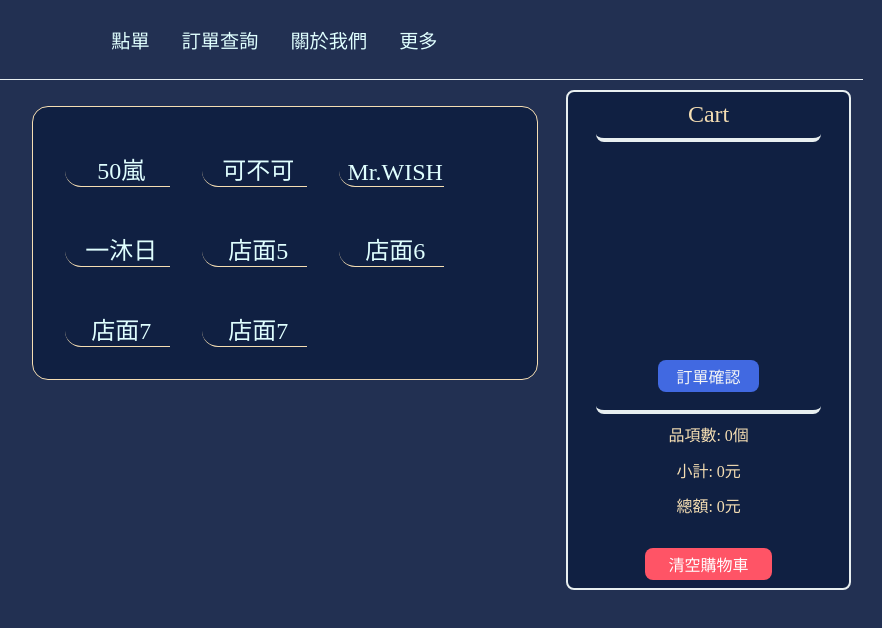
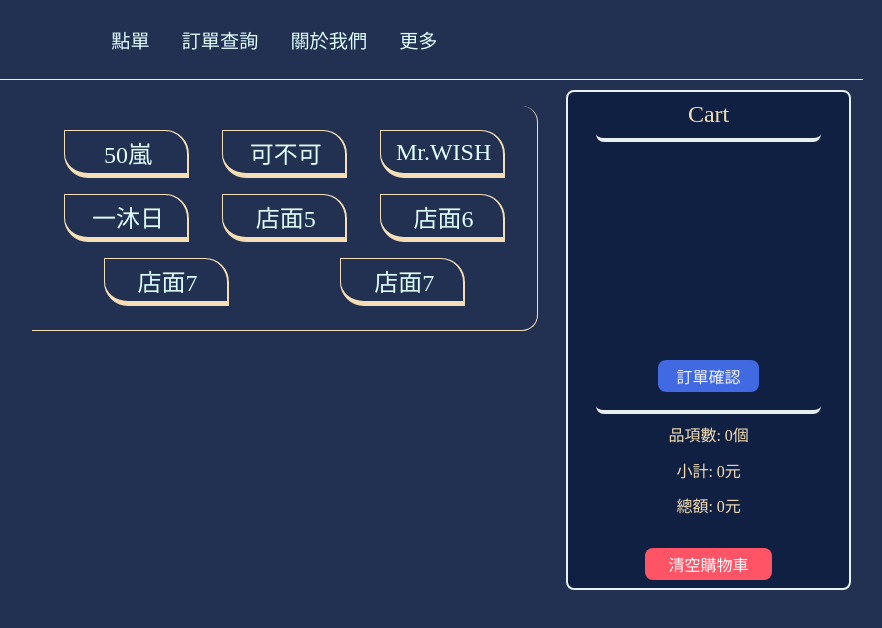
Before and after one commit to neko12377/Tap-Sip, a React app: page /#/ordering in a window 1280 px wide. Shown: the top 628 px of the page, without its empty margins (341-1223 px from the left). Built offline with nearby package versions, Linux system fonts and the light colour scheme.

Commit message:
change design

```diff
--- a/package.json
+++ b/package.json
@@ -1,7 +1,7 @@
 {
   "name": "beverage-ordering",
   "version": "1.0.0",
-  "description": "",
+  "description": "A template for an App of beverage ordering",
   "main": "index.js",
   "scripts": {
     "test": "echo \"Error: no test specified\" && exit 1",
--- a/src/Container Components/MerchandiseCategory.jsx
+++ b/src/Container Components/MerchandiseCategory.jsx
@@ -106,7 +106,7 @@
 const ItemImage = styled(ItemName)`
   height: 50%;
   width: 90%;
-  border: solid 1px wheat;
+  border: solid 1px white;
   border-radius: 1rem;
 `;
 
--- a/src/Container Components/OrdersConsulting.jsx
+++ b/src/Container Components/OrdersConsulting.jsx
@@ -113,7 +113,7 @@
                   {`${item.item}(${item.size ? item.size : '>_0'}) X ${item.numbers} $${item.price * item.numbers}`}
                 </Merchandise>
                 <CustomizedDetail>
-                  {`${item.sugar}/${item.ice}`}
+                  {`${item.sugar}/${item.ice}/${item.detail}`}
                 </CustomizedDetail>
               </ItemList>
             ),
--- a/src/Container Components/OrdersPage.jsx
+++ b/src/Container Components/OrdersPage.jsx
@@ -20,7 +20,7 @@
     justify-content: flex-start;
     align-items: center;
     height: 100%;
-    max-height: 440px;
+    max-height: 78%;
     top: 60px;
   }
 `;
--- a/src/Presentationl Components/Initial Page.jsx
+++ b/src/Presentationl Components/Initial Page.jsx
@@ -10,6 +10,7 @@
   top: 90px;
   position: relative;
   width: 90%;
+  max-width: 600px;
   height: 200px;
   padding: 0.25rem;
   border: 1px solid wheat;
--- a/src/Presentationl Components/MerchandiseList.jsx
+++ b/src/Presentationl Components/MerchandiseList.jsx
@@ -48,16 +48,17 @@
 const InitialPage = styled.div`
   display: flex;
   align-items: flex-start;
-  justify-content: flex-start;
+  justify-content: space-around;
   width: 90%;
   min-width: 445px;
   flex-wrap: wrap;
   font-size: 1.5rem;
   padding: 1rem;
   margin: 1rem;
-  border: 1px solid wheat;
-  border-radius: 1rem;
-  background-color: #102042;
+  border-bottom: 1px solid wheat;
+  border-right: 1px solid wheat;
+  border-radius: 1rem 1rem 1rem 0;
+  /* background-color: #102042; */
   overflow: scroll;
   @media (max-width: 576px) {
     justify-content: center;
@@ -68,52 +69,55 @@
   }
 `;
 // boutton clicked effect 🚀;
-// const OptionOfShops = styled(Link)`
-//   display: flex;
-//   flex-direction: column;
-//   justify-content: center;
-//   align-items: center;
-//   width: 20%;
-//   min-width: 20%;
-//   height: 8rem;
-//   margin: 0.1rem;
-//   background-color: #4a66a3;
-//   border-bottom: 12px solid #223052;
-//   border-left: 1px solid #223052;
-//   border-right: 1px solid #aaaaaa55;
-//   border-top: 1px solid #aaaaaa55;
-//   border-radius: 1rem;
-//   color: lightblue;
-//   text-decoration: none;
-//   z-index: 1;
-//   &:hover{
-//     transform: translate(0, 4px);
-//     border-left: 5px solid #0f1832;
-//     border-right: 5px solid #0f1832;
-//     border-top: 8px solid #0f1832;
-//     border-bottom: 1px solid #0f1832;
-//     /* box-shadow: 0 -5px 5px white; */
-//     transition: transform 0.8s, border 0.4s, color 0.4s;
-//     color: #71b5cc77;
-//     z-index: 0;
-//   }
-//   @media (max-width: 576px) {
-//     min-width: 30%;
-//   }
-// `;
+/* const OptionOfShops = styled(Link)`
+  display: flex;
+  flex-direction: column;
+  justify-content: center;
+  align-items: center;
+  width: 20%;
+  min-width: 20%;
+  height: 8rem;
+  margin: 0.1rem;
+  background-color: #4a66a3;
+  border-bottom: 12px solid #223052;
+  border-left: 1px solid #223052;
+  border-right: 1px solid #aaaaaa55;
+  border-top: 1px solid #aaaaaa55;
+  border-radius: 1rem;
+  color: lightblue;
+  text-decoration: none;
+  z-index: 1;
+  &:hover{
+    transform: translate(0, 4px);
+    border-left: 5px solid #0f1832;
+    border-right: 5px solid #0f1832;
+    border-top: 8px solid #0f1832;
+    border-bottom: 1px solid #0f1832;
+    box-shadow: 0 -5px 5px white;
+    transition: transform 0.8s, border 0.4s, color 0.4s;
+    color: #71b5cc77;
+    z-index: 0;
+  }
+  @media (max-width: 576px) {
+    min-width: 30%;
+  }
+`; */
 
 const OptionOfShops = styled(Link)`
   display: flex;
   justify-content: center;
-  align-items: flex-end;
-  width: 20%;
-  min-width: 105px;
-  max-width: 105px;
+  align-items: center;
+  width: 22%;
+  min-width: 125px;
+  max-width: 154px;
   height: 3rem;
-  margin: 1rem;
-  padding-left: 0.5rem;
-  border-bottom: 1px solid wheat;
-  border-radius: 0 0 0 1rem;
+  margin: 0.5rem 0.5rem;
+  padding-left: 0.25rem;
+  border: 1px solid wheat;
+  border-bottom: 5px solid wheat;
+  border-right: 2px solid wheat;
+  border-radius: 0 1.5rem 0 1.5rem;
+  background-color: #223052;
   text-decoration: none;
   color: lightcyan;
   &:visited {
@@ -122,6 +126,9 @@
   &:hover {
     transform: translate(-5px, -5px);
     box-shadow: 0 2px 2px wheat;
+  }
+  @media (max-width: 576px) {
+    min-width: 110px;
   }
 `;
 
```
Also changed, not shown: 1 other file (tests, documents, lock files or other folders).
